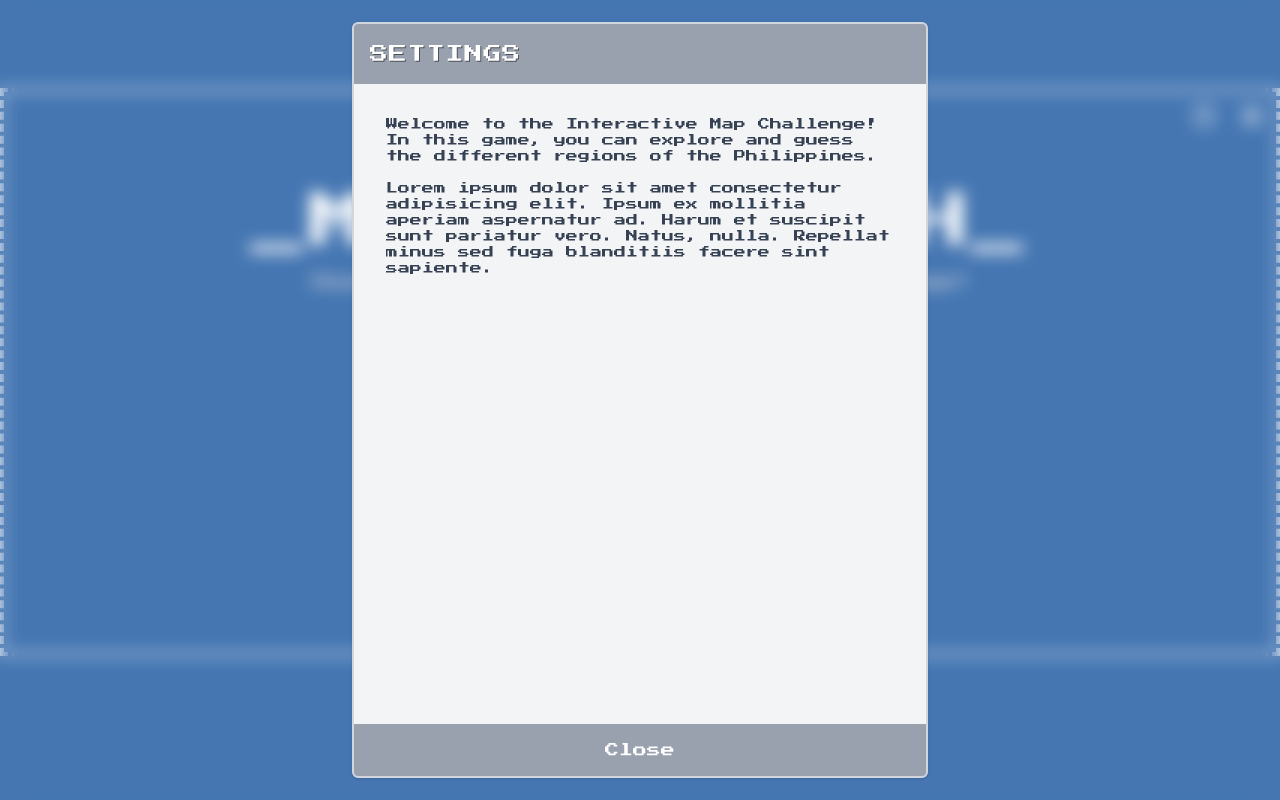
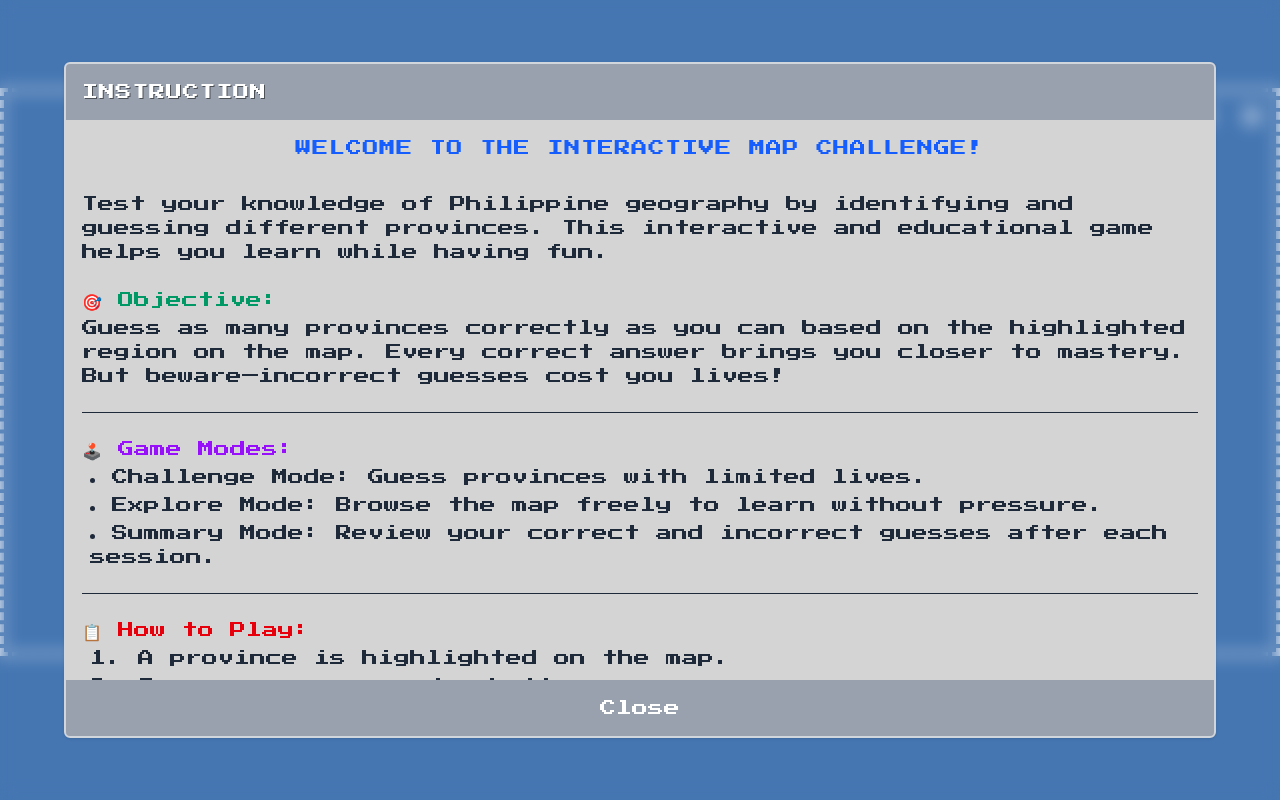
Before and after one commit to JeyBySy/MapaManiaPH, a React (Vite) app: page / in a window 1280 px wide. Both pictures are taken after a click on the icon 1204 px from the left and 116 px from the top of the page. Built offline with nearby package versions, Linux system fonts and the light colour scheme.

Commit message:
Update info popup

```diff
--- a/src/pages/StartPage.tsx
+++ b/src/pages/StartPage.tsx
@@ -12,23 +12,20 @@ const StartPage: React.FC = () => {
   return (
     <div className="min-h-screen flex flex-col items-center justify-center m-auto">
       <div className=" lg:container m-2 flex flex-col items-center justify-center border-4 border-dashed py-20 relative">
-
         {/* Settings */}
         <PopUp showExitBtn={true} visible={toggleSetting} onClose={() => { setToggleSetting(false) }}>
-          <div className="bg-gray-100 dark:bg-gray-900 text-white  mx-auto lg:w-xl lg:min-w-[400px] w-[87%] h-fit rounded-md border-2 border-gray-300 shadow relative">
+          <div className="text-xs lg:text-base bg-neutral-300 dark:bg-gray-900 text-white  mx-auto lg:w-[30vw] w-[90vw] h-fit rounded-md border-2 border-gray-300 shadow relative text-[50%]">
             {/* Header */}
             <div className="bg-gray-400 dark:bg-gray-700 p-4 rounded-t-sm">
-              <h2 className="text-xs lg:text-lg font-bold font-mono tracking-wider uppercase text-white drop-shadow-[1px_1px_0_rgba(0,0,0,0.5)]">
+              <h2 className=" font-bold font-mono tracking-wider uppercase text-white drop-shadow-[1px_1px_0_rgba(0,0,0,0.5)]">
                 Settings
               </h2>
             </div>
-
             {/* Content */}
-            <div className="flex text-xs gap-2 max-h-[80vh] text-wrap overflow-y-auto ">
-
-              <div className="flex flex-col gap-2 p-8 w-full">
-                <div className="flex flex-row dark:text-gray-600 text-gray-700 items-center space-x-10 justify-between text-shadow-xs">
-                  <p>Dark Mode: </p>
+            <div className="flex flex-col gap-4 w-full  text-gray-700 dark:text-gray-300 overflow-y-auto">
+              <div className="flex flex-col gap-2 p-6 w-full">
+                <div className="flex flex-row w-full dark:text-gray-600 text-gray-700 items-center justify-between text-shadow-xs">
+                  <p className="text-xs">Dark Mode: </p>
                   <DarkModeToggle />
                 </div>
               </div>
@@ -36,35 +33,84 @@ const StartPage: React.FC = () => {
 
             {/* Footer */}
             <div className="bg-gray-400  dark:bg-gray-600 rounded-b-sm text-center">
-              <button onClick={() => { setToggleSetting(false) }} className="cursor-pointer px-4 py-4 text-sm">Close</button>
+              <button onClick={() => { setToggleSetting(false) }} className="cursor-pointer px-4 py-4">Close</button>
             </div>
           </div>
         </PopUp>
-
         {/* Info */}
         <PopUp showExitBtn={true} visible={toggleHelp} onClose={() => { setToggleHelp(false) }}>
-          <div className="bg-gray-100 dark:bg-gray-900 text-white  mx-auto lg:w-xl lg:min-w-[400px] w-[87%] h-fit rounded-md border-2 border-gray-300 shadow relative">
+          <div className="text-xs lg:text-base bg-neutral-300 dark:bg-gray-900 text-white  mx-auto  w-[90dvw]  h-fit rounded-md border-2 border-gray-300 shadow relative text-[50%]">
             {/* Header */}
             <div className="bg-gray-400 dark:bg-gray-700 p-4 rounded-t-sm">
-              <h2 className="text-xs lg:text-lg font-bold font-mono tracking-wider uppercase text-white drop-shadow-[1px_1px_0_rgba(0,0,0,0.5)]">
-                Settings
+              <h2 className="font-bold font-mono tracking-wider uppercase text-white drop-shadow-[1px_1px_0_rgba(0,0,0,0.5)]">
+                Instruction
               </h2>
             </div>
             {/* Content */}
-            <div className="flex text-xs gap-2 max-h-[80vh] text-wrap overflow-y-auto ">
-              <div className="flex flex-col gap-4 p-8 w-full text-gray-700 dark:text-gray-300 overflow-y-auto h-[800px]">
+            <div className="flex flex-col gap-4 p-4 w-full text-gray-700 dark:text-gray-300 overflow-y-auto h-[70dvh]">
+              <div className="flex flex-col gap-6 w-full text-gray-800 dark:text-gray-100 text-[10px] lg:text-base">
+                <h3 className="font-bold text-center text-blue-600 dark:text-blue-300 mb-2 uppercase tracking-wider">
+                  Welcome to the Interactive Map Challenge!
+                </h3>
+
                 <p>
-                  Welcome to the <span className="font-semibold">Interactive Map Challenge</span>!
-                  In this game, you can <strong>explore</strong> and <strong>guess</strong> the different regions of the Philippines.
+                  Test your knowledge of Philippine geography by identifying and guessing different provinces.
+                  This interactive and educational game helps you learn while having fun.
                 </p>
-                <div className="flex flex-col gap-2">
-                  Lorem ipsum dolor sit amet consectetur adipisicing elit. Ipsum ex mollitia aperiam aspernatur ad. Harum et suscipit sunt pariatur vero. Natus, nulla. Repellat minus sed fuga blanditiis facere sint sapiente.
+
+                <div>
+                  <h4 className="font-semibold text-emerald-600 dark:text-emerald-400 mb-1">
+                    🎯 Objective:
+                  </h4>
+                  <p>
+                    Guess as many provinces correctly as you can based on the highlighted region on the map.
+                    Every correct answer brings you closer to mastery. But beware—incorrect guesses cost you lives!
+                  </p>
                 </div>
+                <hr />
+                <div>
+                  <h4 className="font-semibold text-purple-600 dark:text-purple-400 mb-1">
+                    🕹️ Game Modes:
+                  </h4>
+                  <ul className="list-disc list-inside pl-2 space-y-1">
+                    <li><strong>Challenge Mode:</strong> Guess provinces with limited lives.</li>
+                    <li><strong>Explore Mode:</strong> Browse the map freely to learn without pressure.</li>
+                    <li><strong>Summary Mode:</strong> Review your correct and incorrect guesses after each session.</li>
+                  </ul>
+                </div>
+                <hr />
+                <div>
+                  <h4 className="font-semibold text-red-600 dark:text-red-400 mb-1">
+                    📋 How to Play:
+                  </h4>
+                  <ul className="list-decimal list-inside pl-2 space-y-1">
+                    <li>A province is highlighted on the map.</li>
+                    <li>Type your guess and submit.</li>
+                    <li>If correct, move to the next province.</li>
+                    <li>If wrong, you lose a life.</li>
+                    <li>Game ends when you run out of lives or complete all provinces.</li>
+                  </ul>
+                </div>
+                <hr />
+                <div >
+                  <h4 className="font-semibold text-yellow-600 dark:text-yellow-400 mb-1">
+                    💡 Tips:
+                  </h4>
+                  <ul className="list-disc list-inside pl-2 space-y-1">
+                    <li>Study province shapes and their positions on the map.</li>
+                    <li>Use Explore Mode to practice before attempting Challenge Mode.</li>
+                  </ul>
+                </div>
+
+                <p className="text-center font-medium text-green-700 dark:text-green-300">
+                  Ready to explore and conquer the map? Let’s go! 🇵🇭
+                </p>
               </div>
             </div>
+
             {/* Footer */}
             <div className="bg-gray-400  dark:bg-gray-600 rounded-b-sm text-center">
-              <button onClick={() => { setToggleHelp(false) }} className="cursor-pointer px-4 py-4 text-sm">Close</button>
+              <button onClick={() => { setToggleHelp(false) }} className="cursor-pointer px-4 py-4">Close</button>
             </div>
           </div>
         </PopUp>
```
